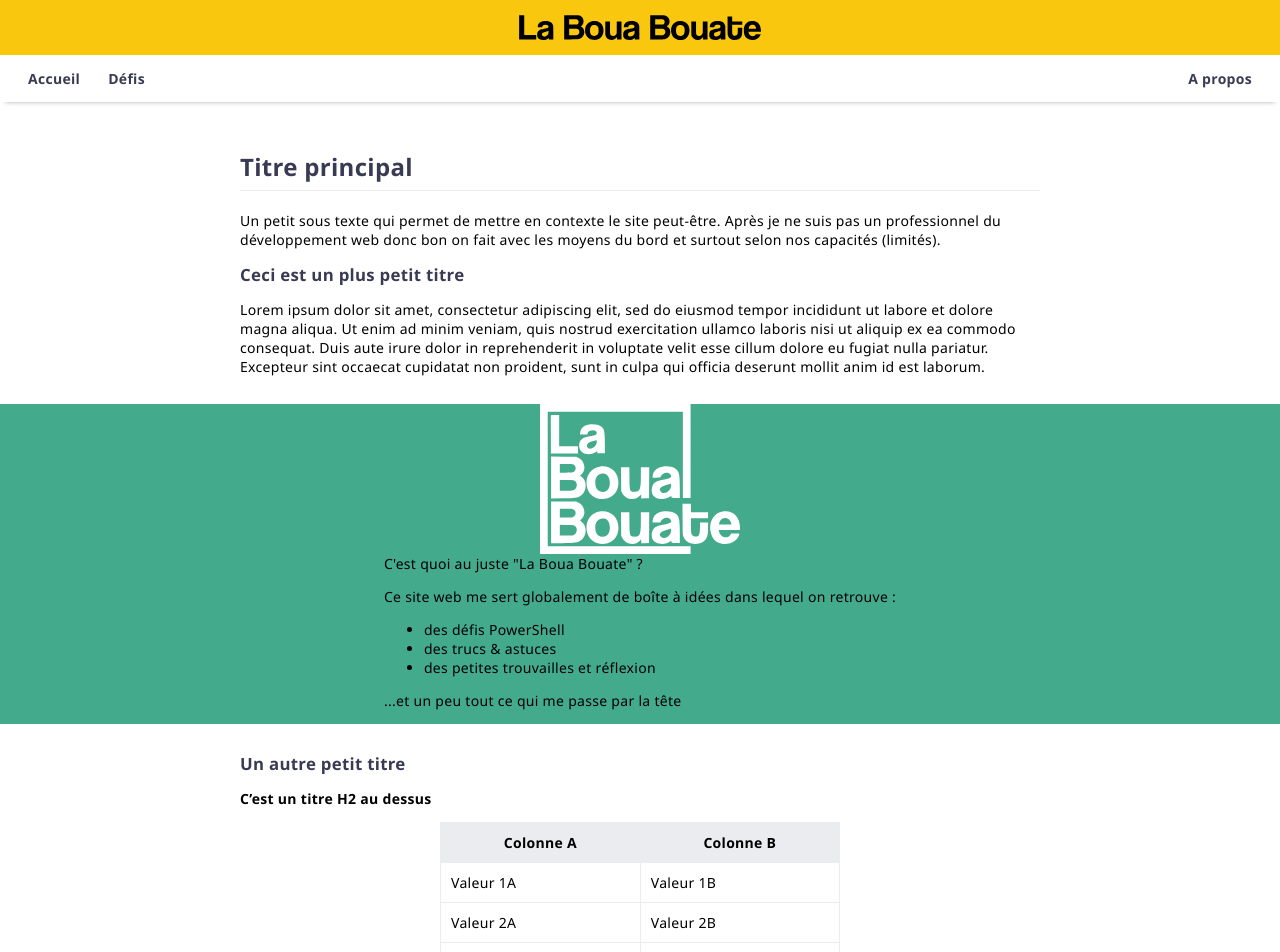
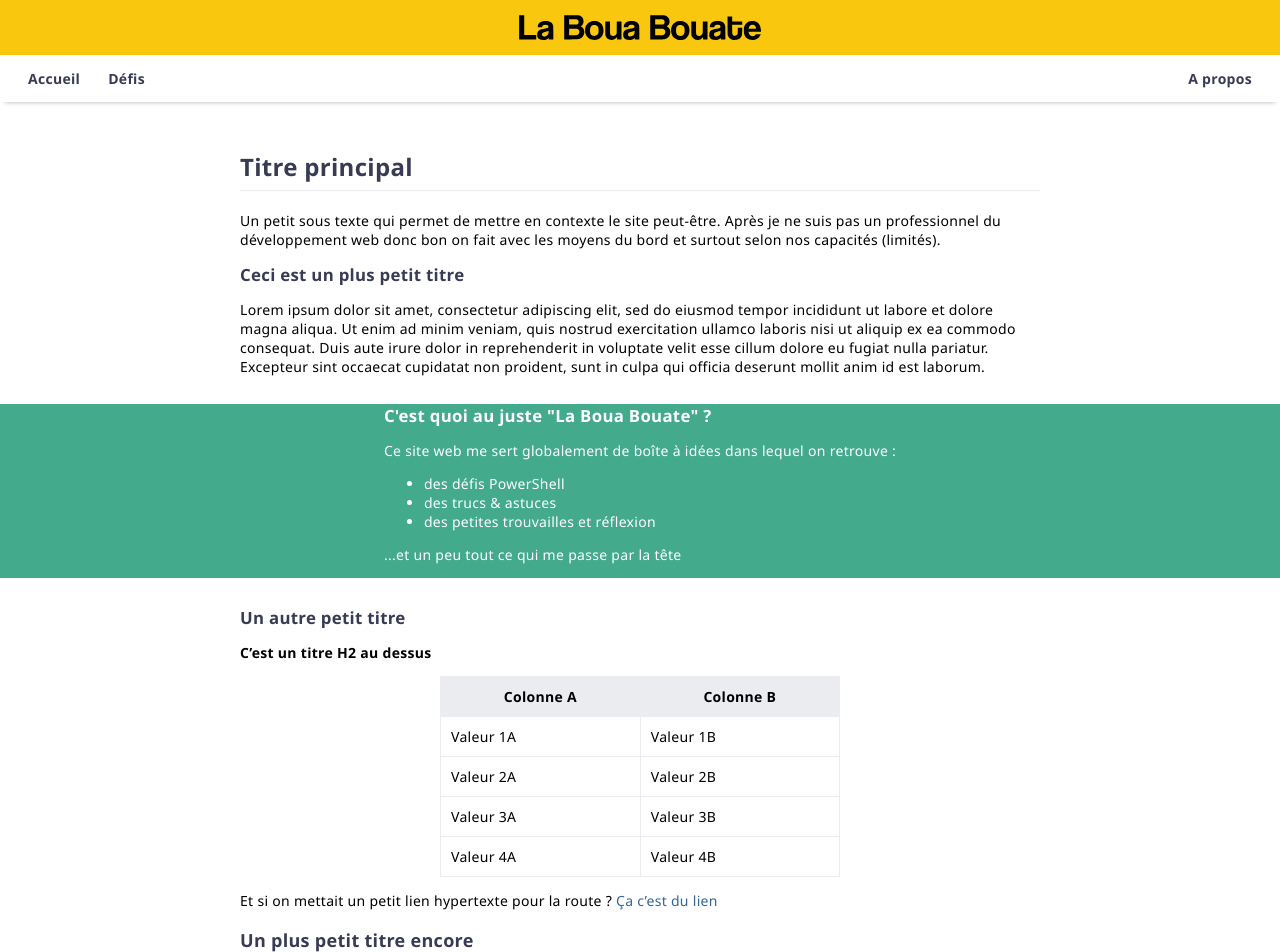
Before and after one commit to leobouard/leobouard.github.io, a Jekyll site: the page built from index.md, in a window 1280 px wide. Shown: the top 952 px of the page. Built offline with Jekyll 4.4.1, drawn with Linux system fonts in a browser that asks for light colours; our own code applies the rules of GitHub Pages for plain Markdown files.

Commit message:
Updating hero banner

```diff
--- a/assets/css/style.scss
+++ b/assets/css/style.scss
@@ -108,32 +108,15 @@
         background-color: #43aa8b;
         display: flex;
         justify-content: center;
-        vertical-align: middle;
 
-        .herocontent {
-            display: flex;
-            padding: 3em;
-            max-width: 900px;
-
-            .heroImg {
-                width: 25%;
-
-                img {
-                    transform: rotate(-8deg);
-                    margin: 1em;
-                }
-            }
-
-            .heroText {
-                width: 75%;
-                color: #fff;
-                font-weight: 500;
-            }
+        .heroContent {
+            color: #fff;
+            font-weight: 500;
 
             .heroTitle {
-                font-size: large;
+                font-size: larger;
+                font-weight: 700;
             }
-
         }
 
     }
--- a/index.md
+++ b/index.md
@@ -6,21 +6,17 @@
 
 Lorem ipsum dolor sit amet, consectetur adipiscing elit, sed do eiusmod tempor incididunt ut labore et dolore magna aliqua. Ut enim ad minim veniam, quis nostrud exercitation ullamco laboris nisi ut aliquip ex ea commodo consequat. Duis aute irure dolor in reprehenderit in voluptate velit esse cillum dolore eu fugiat nulla pariatur. Excepteur sint occaecat cupidatat non proident, sunt in culpa qui officia deserunt mollit anim id est laborum.
 
+
 <div class="hero">
     <div class="heroContent">
-        <div class="heroImg">
-            <img src="/assets/images/logo_white.svg" alt="La Boua Bouate mais dans un cube" style="height: 150px;">
-        </div>
-        <div class="heroText">
-            <span class="heroTitle">C'est quoi au juste "La Boua Bouate" ?</span>
-            <p>Ce site web me sert globalement de boîte à idées dans lequel on retrouve :</p>
-            <ul>
-                <li>des défis PowerShell</li>
-                <li>des trucs & astuces</li>
-                <li>des petites trouvailles et réflexion</li>
-            </ul>
-            <p>...et un peu tout ce qui me passe par la tête</p>
-        </div>
+        <span class="heroTitle">C'est quoi au juste "La Boua Bouate" ?</span>
+        <p>Ce site web me sert globalement de boîte à idées dans lequel on retrouve :</p>
+        <ul>
+            <li>des défis PowerShell</li>
+            <li>des trucs & astuces</li>
+            <li>des petites trouvailles et réflexion</li>
+        </ul>
+        <p>...et un peu tout ce qui me passe par la tête</p>
     </div>
 </div>
 
```
